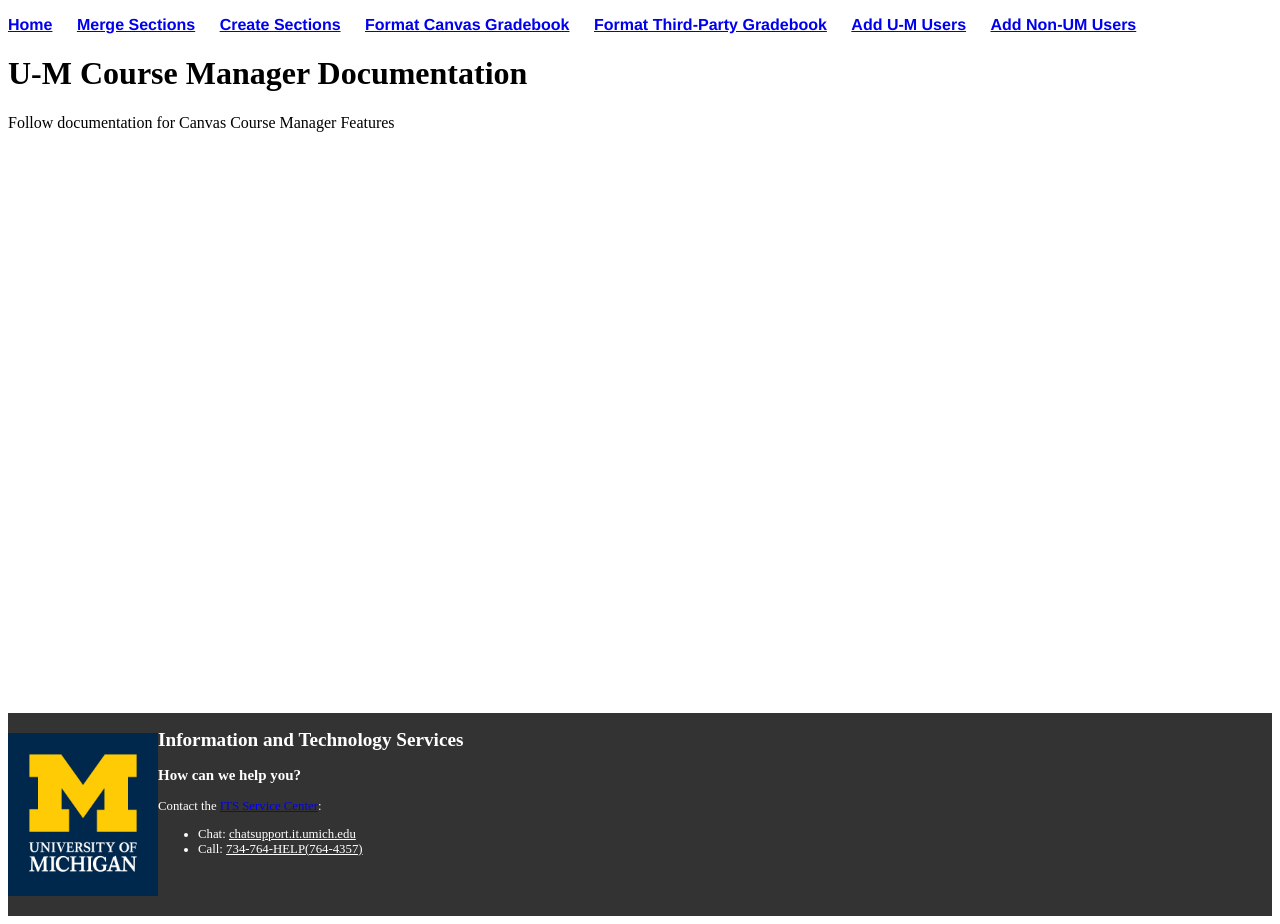
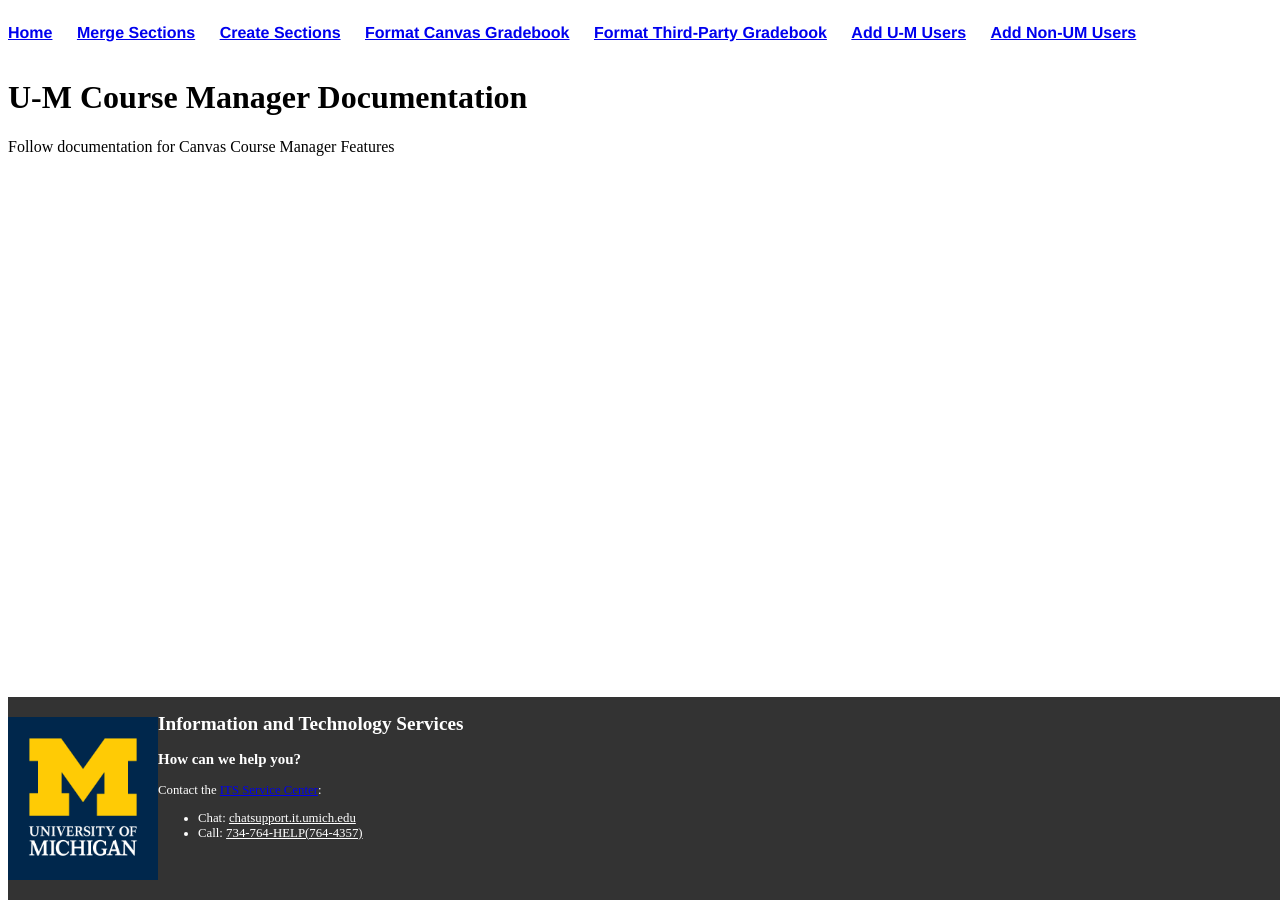
Before and after one commit to tl-its-umich-edu/canvas-course-manager-next, a Jekyll site: the page built from docs/index.html, in a window 1280 px wide. Built offline with Jekyll 4.4.1, drawn with Linux system fonts in a browser that asks for light colours; after the commit the page ends 900 px from its top, so only the background shows below that.

Commit message:
#225 flex layout

```diff
--- /dev/null
+++ b/docs/_layouts/default_copy.html
@@ -0,0 +1,18 @@
+<!DOCTYPE html>
+<html>
+
+<head>
+  <title>{{ page.title }}</title>
+  <!-- link to main stylesheet -->
+  <link rel="stylesheet" type="text/css" href={{ "/assets/css/main_copy.css" | relative_url }}>
+</head>
+
+<body>
+  <div id="page-container">
+    {% include nav.html %}
+    {{ content }}
+    {% include footer.html %}
+  </div>
+</body>
+
+</html>
--- a/docs/assets/css/main.css
+++ b/docs/assets/css/main_copy.css
@@ -1,6 +1,7 @@
 #page-container {
-  position: relative;
-  min-height: 100vh;
+  display: flex;
+  flex-flow: column wrap;
+  justify-content: space-around;
 }
 
 #content-wrap {
--- a/docs/index.html
+++ b/docs/index.html
@@ -1,5 +1,6 @@
 ---
-layout: default
+<!-- layout: default -->
+layout: default_copy
 title: Home
 ---
 
```
